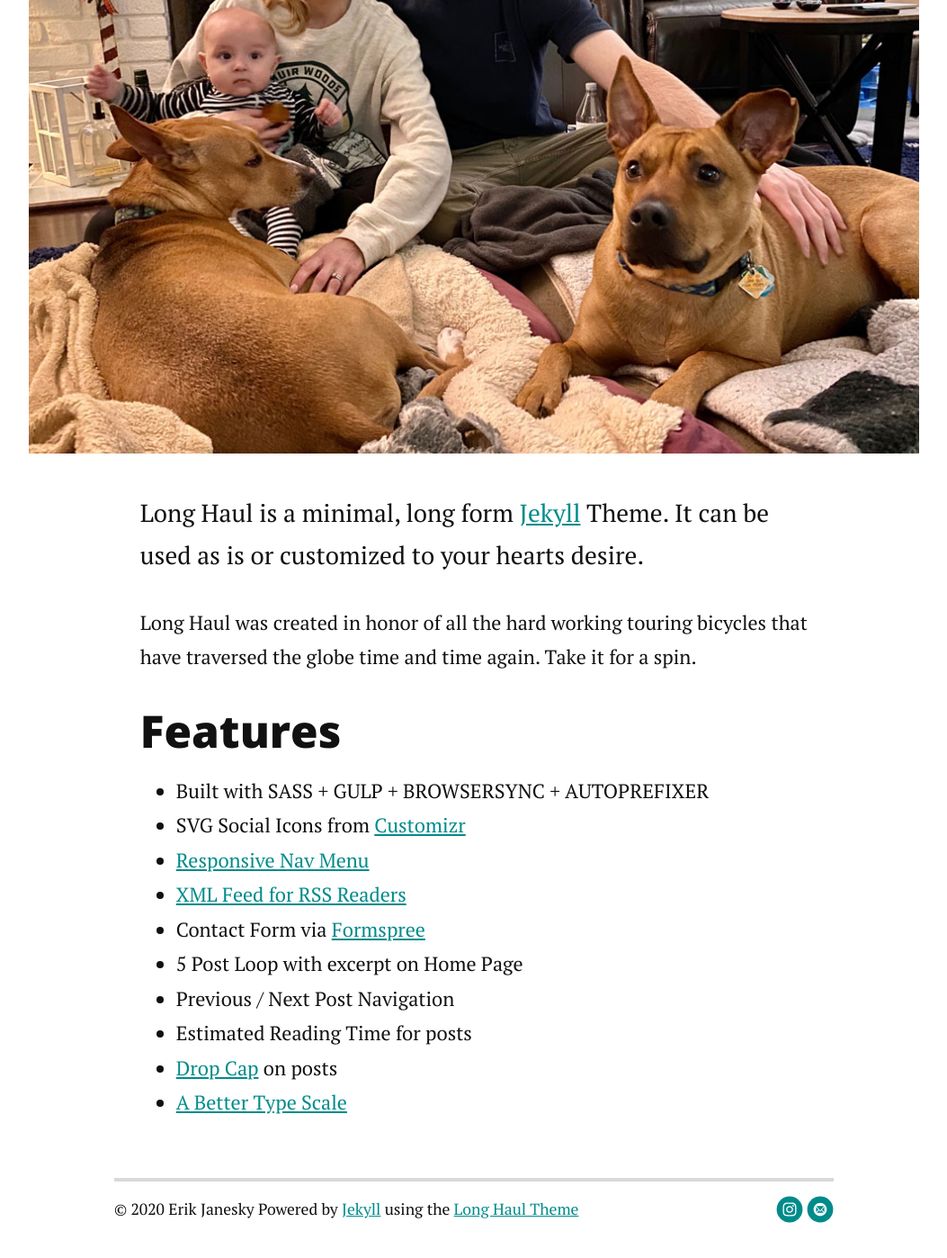
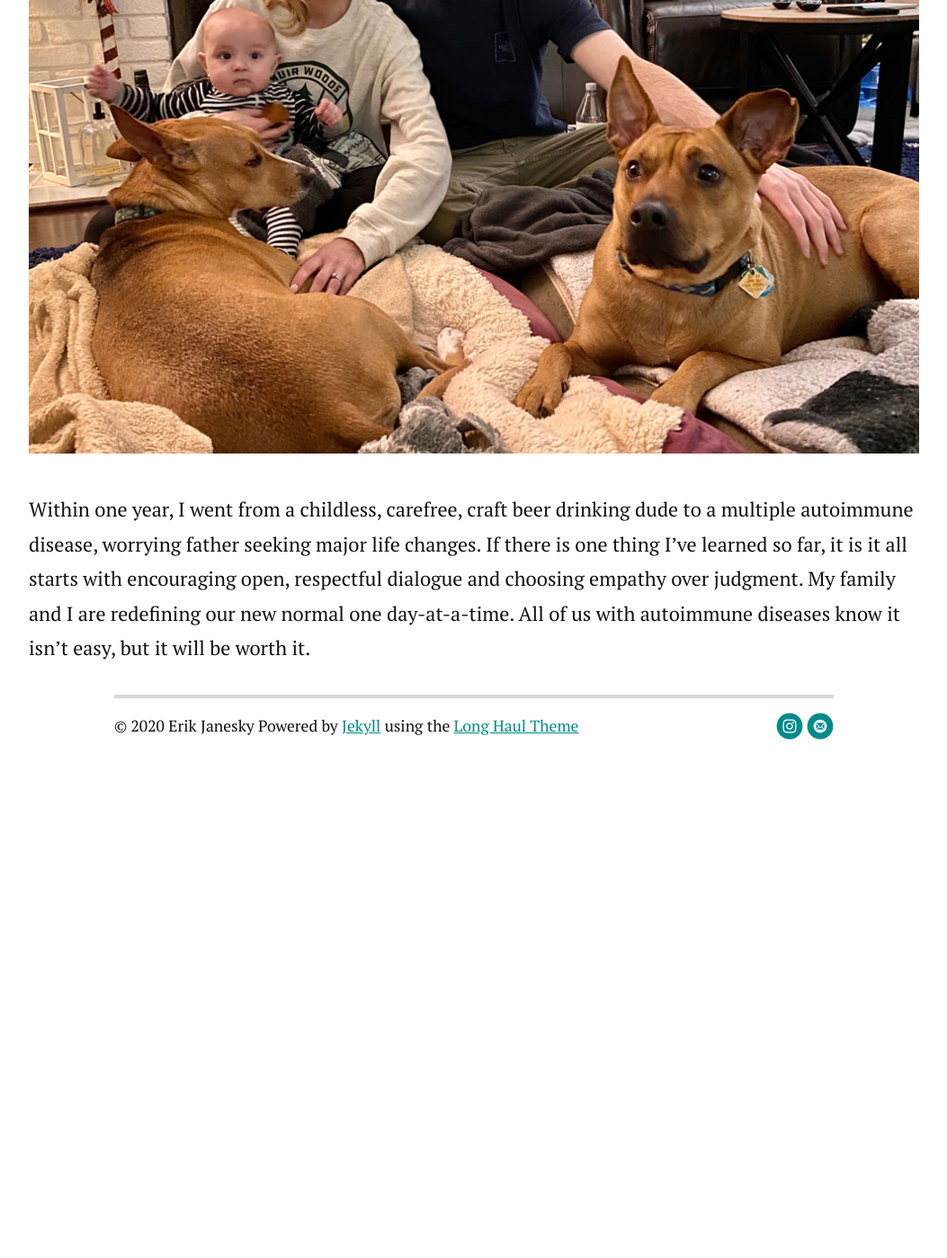
Before and after one commit to ecjane01/ecjane01.github.io, a Jekyll site: the page built from about.md, in a window 1280 px wide and 1400 px high, scrolled down 736 px. Shown: the whole window at 90% size, without its empty margins (113-1166 px from the left). Built offline with Jekyll 4.4.1, drawn with Linux system fonts in a browser that asks for light colours; nearby versions of some CDN libraries; after the commit the page ends 1600 px from its top, so only the background shows below that.

Commit message:
Update about.md

```diff
--- a/about.md
+++ b/about.md
@@ -1,24 +1,11 @@
 ---
 layout: default
-title: About Long Haul
+title: About me
 ---
 
 <div class="post">
 	<h1 class="pageTitle">About Me</h1>
 	<img src="{{ '/assets/img/about.jpg' | prepend: site.baseurl }}" alt="">
-	<p class="intro">Long Haul is a minimal, long form <a href="http://jekyllrb.com">Jekyll</a> Theme. It can be used as is or customized to your hearts desire.</p>
-	<p>Long Haul was created in honor of all the hard working touring bicycles that have traversed the globe time and time again. Take it for a spin.</p>
-	<h2>Features</h2>
-	<ul>
-		<li>Built with SASS + GULP + BROWSERSYNC + AUTOPREFIXER</li>
-  		<li>SVG Social Icons from <a href="http://customizr.net/icons/">Customizr</a></li>
-  		<li><a href="http://responsive-nav.com/">Responsive Nav Menu</a></li>
-  		<li><a href="https://github.com/snaptortoise/jekyll-rss-feeds">XML Feed for RSS Readers</a></li>
-  		<li>Contact Form via <a href="http://formspree.io/">Formspree</a></li>
-      <li>5 Post Loop with excerpt on Home Page</li>
-  		<li>Previous / Next Post Navigation</li>
-      <li>Estimated Reading Time for posts</li>
-  		<li><a href="https://github.com/adobe-webplatform/dropcap.js">Drop Cap</a> on posts</li>
-  		<li><a href="http://typecast.com/blog/a-more-modern-scale-for-web-typography">A Better Type Scale</a></li>
-  	</ul>
+
+Within one year, I went from a childless, carefree, craft beer drinking dude to a multiple autoimmune disease, worrying father seeking major life changes. If there is one thing I’ve learned so far, it is it all starts with encouraging open, respectful dialogue and choosing empathy over judgment. My family and I are redefining our new normal one day-at-a-time. All of us with autoimmune diseases know it isn’t easy, but it will be worth it.
 </div>
```
